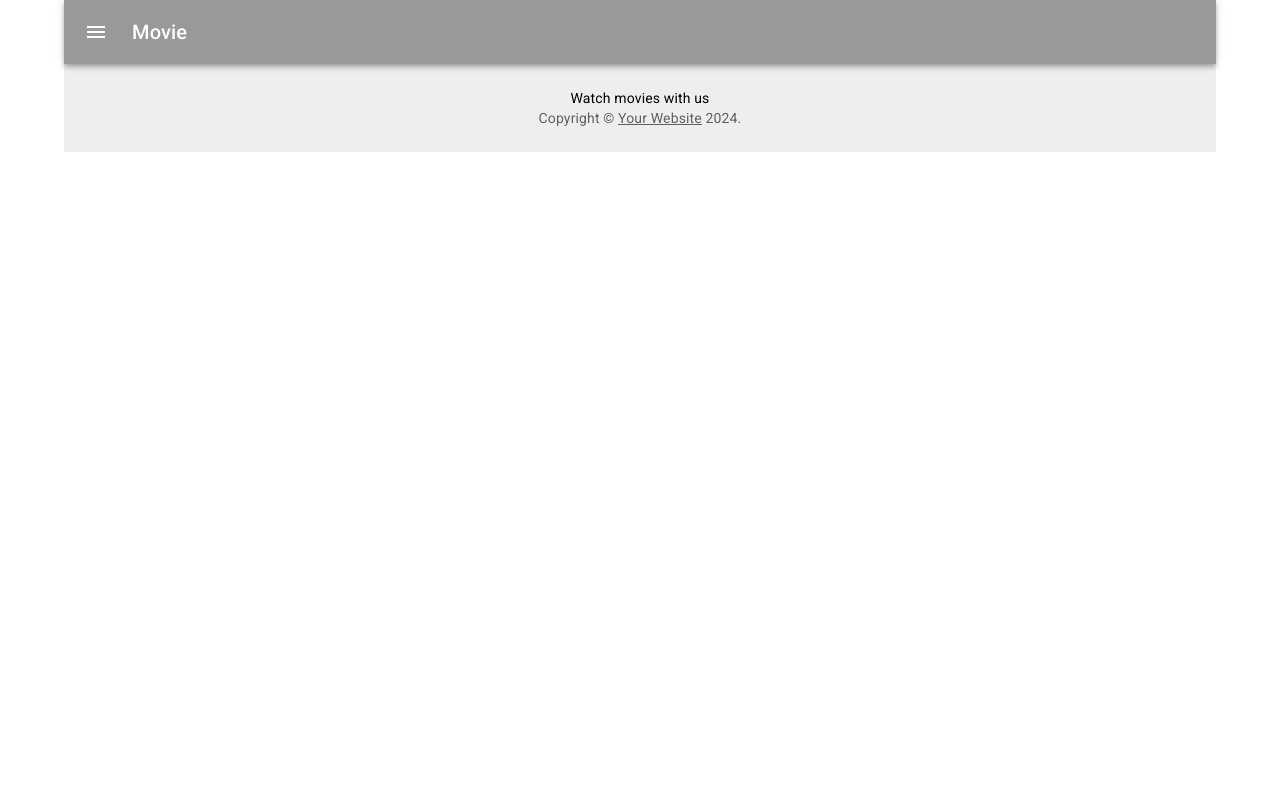
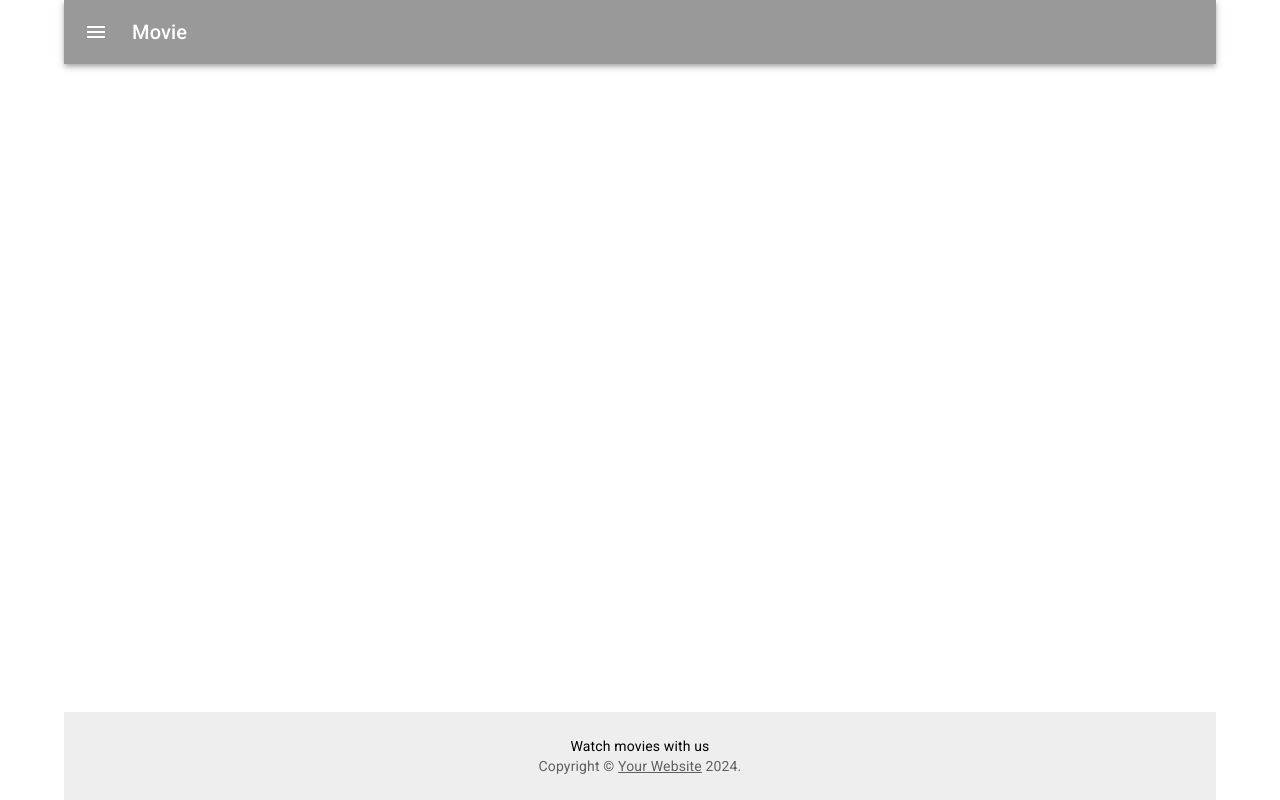
Before and after one commit to LVSTDVNCE/Movie, a React (Vite) app in the folder movie/: page / in a window 1280 px wide. Built offline with nearby package versions, Linux system fonts and the light colour scheme.

Commit message:
fixed footer position

```diff
--- a/movie/src/components/Footer/Footer.tsx
+++ b/movie/src/components/Footer/Footer.tsx
@@ -18,8 +18,11 @@ const Footer = () => {
 		<Box
 			sx={{
 				padding: 3,
+				minWidth: '1104px',
 				marginTop: 'auto',
 				backgroundColor: theme => theme.palette.grey[200],
+				position: 'fixed',
+				bottom: 0,
 			}}
 		>
 			<Container maxWidth='sm' sx={{ textAlign: 'center' }}>
--- a/movie/src/components/Layout/Layout.tsx
+++ b/movie/src/components/Layout/Layout.tsx
@@ -5,7 +5,7 @@ import { Container } from '@mui/material'
 
 const Layout = () => {
 	return (
-		<Container>
+		<Container sx={{ display: 'flex', flexDirection: 'column' }}>
 			<Header />
 			<Outlet />
 			<Footer />
```
